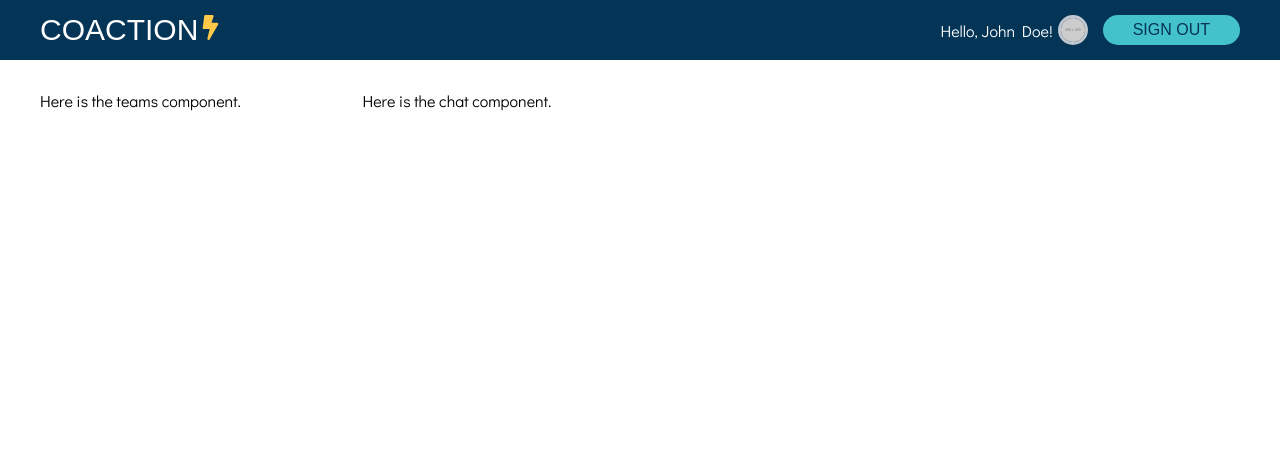
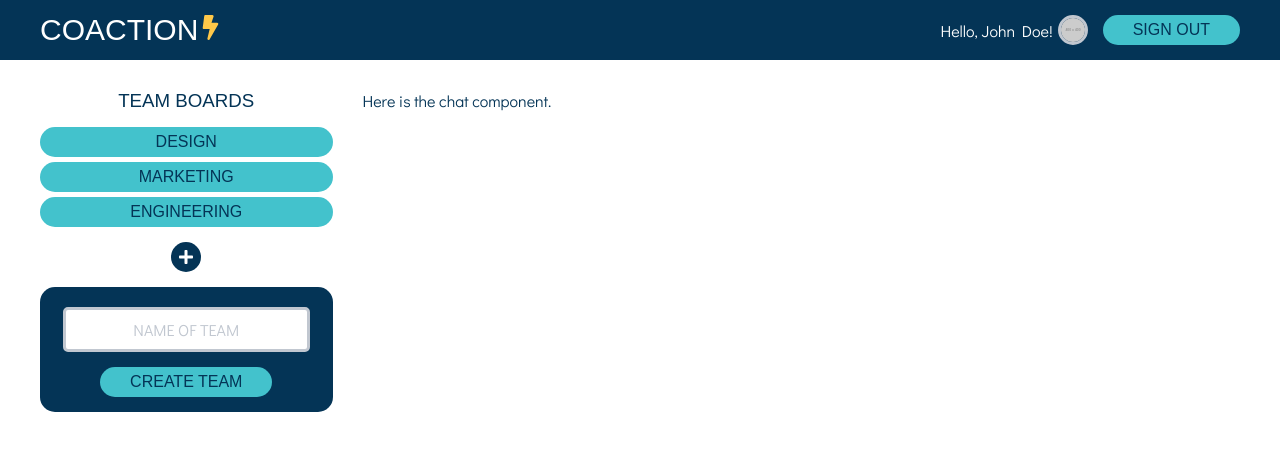
Before and after one commit to junocodes/Coaction-v2, a React (Create React App) app: page / in a window 1280 px wide. Shown: the top 450 px of the page. Built offline with nearby package versions, Linux system fonts and the light colour scheme; a web font is replaced by a local one.

Commit message:
create team component

```diff
--- a/src/components/Teams.js
+++ b/src/components/Teams.js
@@ -1,5 +1,32 @@
 import React from "react";
+import { FaPlus } from "react-icons/fa";
 
 export default function Teams() {
-  return <div className="teams">Here is the teams component.</div>;
+  return (
+    <div className="teams">
+      <h3>Team Boards</h3>
+      <ul>
+        <li>Design</li>
+        <li>Marketing</li>
+        <li>Engineering</li>
+      </ul>
+      <div className="create-team-action">
+        <FaPlus />
+      </div>
+      <div className="create-team-form">
+        <form>
+          <input type="text" placeholder="name of team" />
+          <button>Create Team</button>
+        </form>
+      </div>
+    </div>
+  );
 }
+
+/*
+    Component Overview:
+      1. This component should only display is user is authenticated and signed in.
+      2. This component should list all active team channels.
+      3. The user should have an option to create a team.
+      4. Event on plus icon (+) should toggle form visibility.
+*/
--- a/src/styles/app.scss
+++ b/src/styles/app.scss
@@ -5,3 +5,4 @@
 // Import Component Styles
 @import "./partials/nav";
 @import "./partials/main";
+@import "./partials/teams";
--- /dev/null
+++ b/src/styles/partials/_teams.scss
@@ -0,0 +1,74 @@
+.teams {
+  h3 {
+    margin-bottom: $sm;
+    text-align: center;
+    text-transform: uppercase;
+  }
+  ul {
+    list-style: none;
+    padding: 0;
+    margin: 0;
+    li {
+      @extend %flexCenter;
+      @extend %heroText;
+      min-height: $md;
+      margin-top: $xs;
+      border-radius: $sm;
+      background: $blue;
+      text-transform: uppercase;
+      &:first-of-type {
+        margin-top: 0;
+      }
+      &:hover {
+        background: $yellow;
+        cursor: pointer;
+      }
+    }
+  }
+  .create-team-action {
+    @extend %flexCenter;
+    height: $md;
+    width: $md;
+    margin: $sm auto 0;
+    background: $dark;
+    border-radius: $md;
+    color: $light;
+    &:hover {
+      background: $yellow;
+      cursor: pointer;
+    }
+  }
+  .create-team-form {
+    background: $dark;
+    border-radius: $sm;
+    padding: $sm 0;
+    margin: $sm auto 0;
+    h4 {
+      color: $light;
+      text-align: center;
+      text-transform: uppercase;
+    }
+    form {
+      @extend %flexCenter;
+      flex-flow: column;
+      input {
+        height: $lg;
+        width: calc(100% - #{$lg});
+        margin: $xs 0 $sm;
+        border: 3px solid $mid;
+        border-radius: $xs;
+        text-align: center;
+        text-transform: uppercase;
+        color: $dark;
+        &::placeholder {
+          color: $mid;
+          text-transform: uppercase;
+        }
+        &:focus {
+          border-color: $yellow;
+          outline: none;
+        }
+      }
+    }
+  }
+}
--- a/src/styles/partials/_theme.scss
+++ b/src/styles/partials/_theme.scss
@@ -47,6 +47,7 @@ $xs: 5px;
 body {
   @extend %plainText;
   background: $light;
+  color: $dark;
 }
 
 // Font Styles
```
